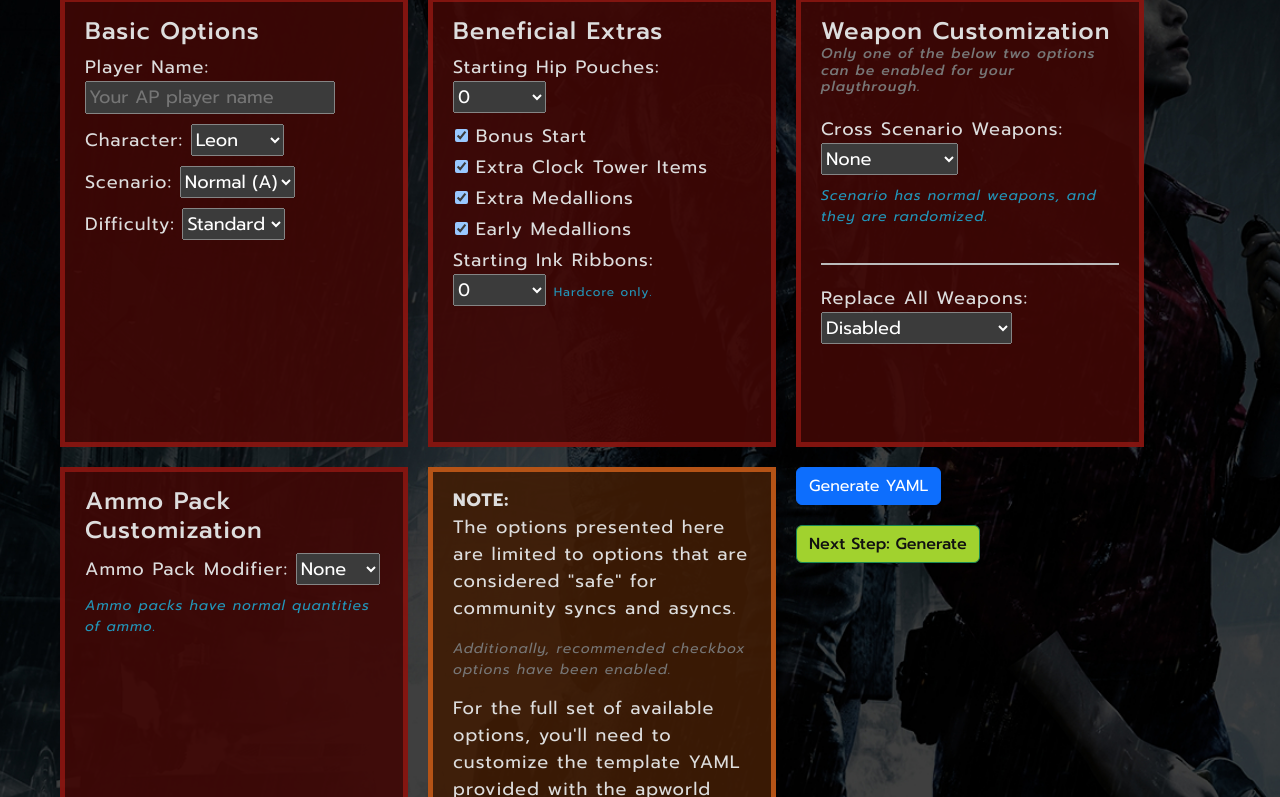
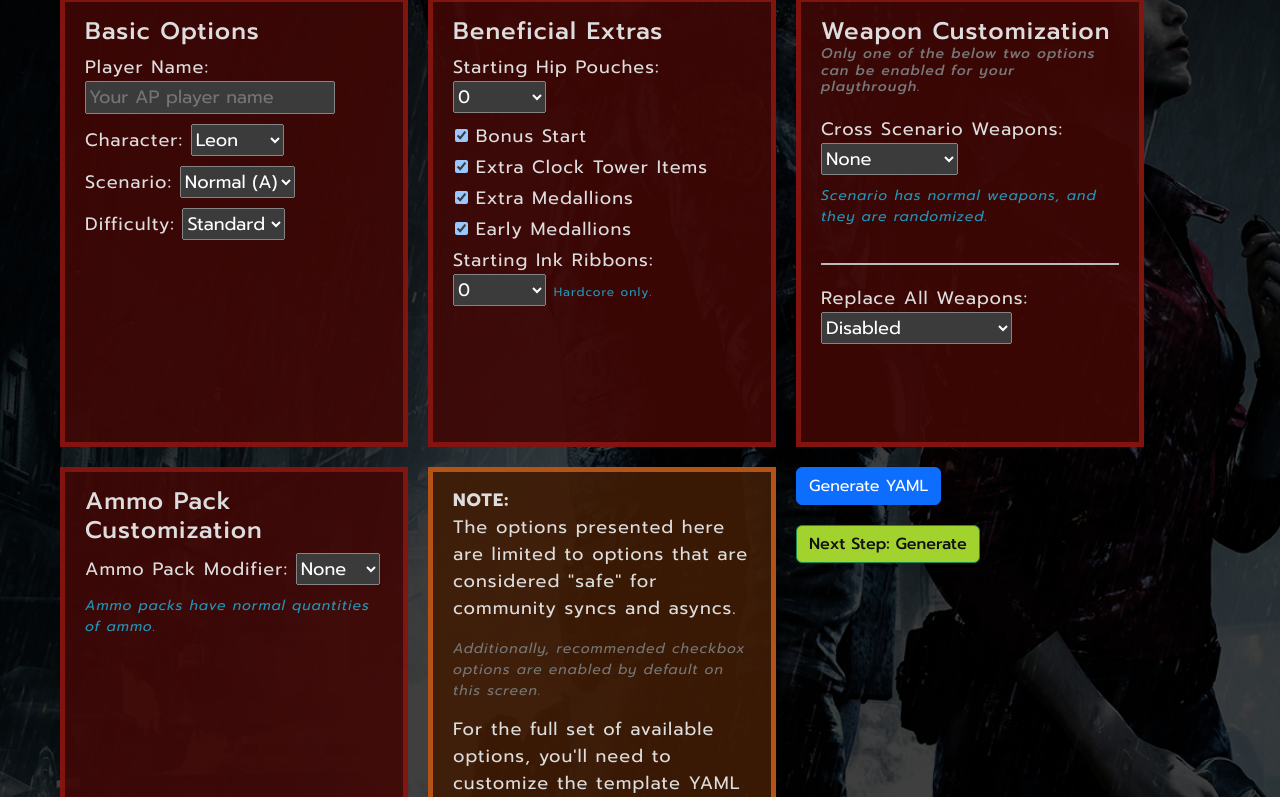
Before and after one commit to FuzzyGamesOn/RE2R_AP_SetupGuide, a plain HTML site: page index.html in a window 1280 px wide. Both pictures are taken after a click on the link "2. YAML Options". Shown: the part 266-1063 px from the top of the page. Drawn offline with nearby package versions, Linux system fonts and the light colour scheme.

Commit message:
slight verbiage update

```diff
--- a/index.html
+++ b/index.html
@@ -232,7 +232,7 @@
                         <div class="form-group notice">
                             <strong>NOTE:</strong>
                             <p>The options presented here are limited to options that are considered "safe" for community syncs and asyncs.</p>
-                            <p class="small"><em>Additionally, recommended checkbox options have been enabled.</em></p>
+                            <p class="small"><em>Additionally, recommended checkbox options are enabled by default on this screen.</em></p>
                             <p>For the full set of available options, you'll need to customize the template YAML provided with the apworld release.</p>
                         </div>
 
```
